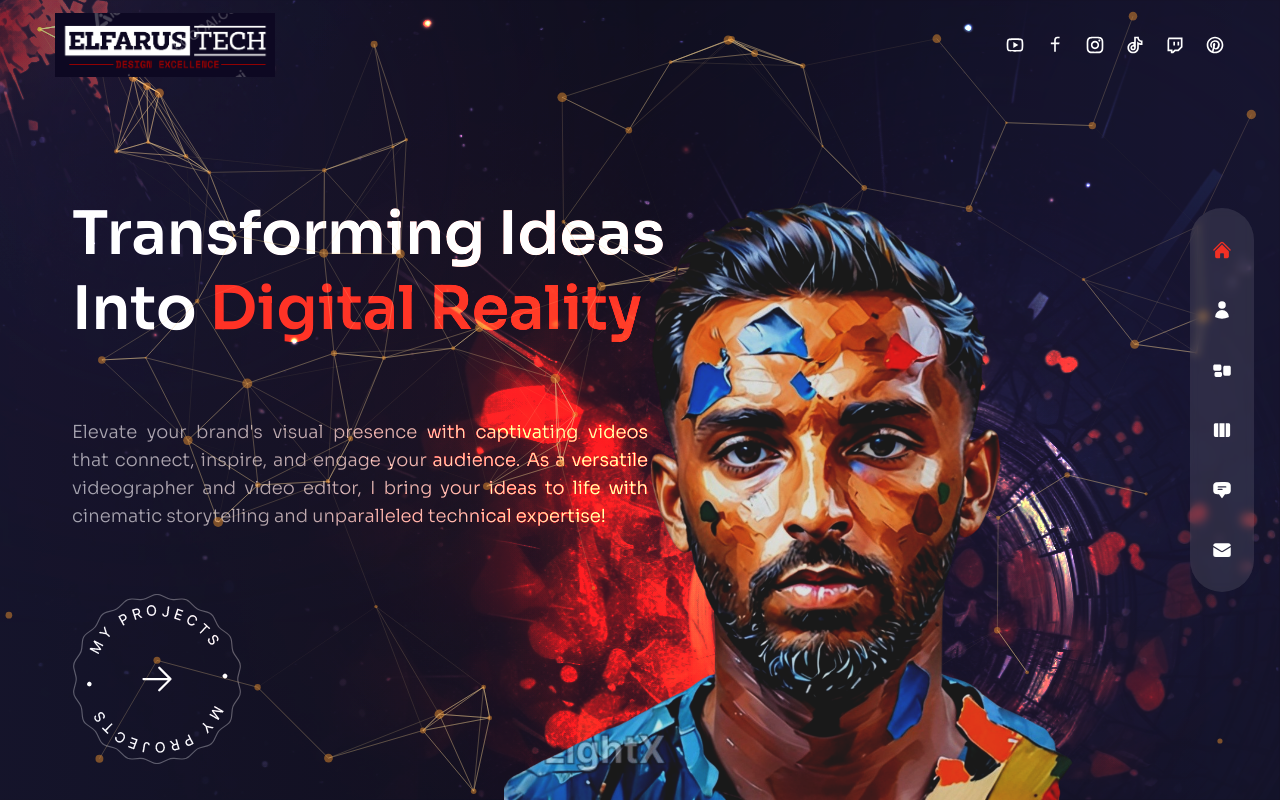
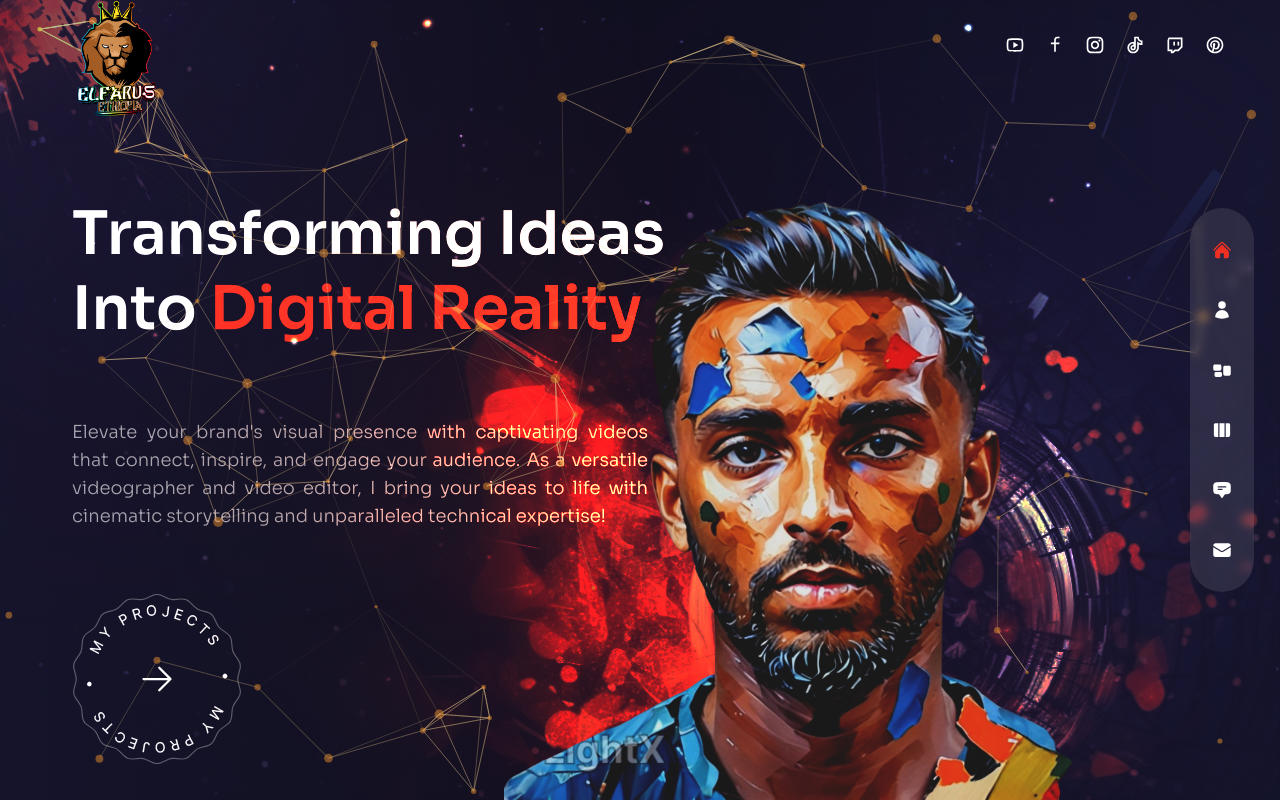
Before and after one commit to Besufekad-HAZ/Elfarus-Portfolio, a Next.js app: page / in a window 1280 px wide. Built offline with nearby package versions, Linux system fonts and the light colour scheme.

Commit message:
Update the logo

```diff
--- a/components/Header.js
+++ b/components/Header.js
@@ -13,14 +13,14 @@ const Header = () => {
       <div className="container mx-auto">
         <div className="flex flex-col lg:flex-row justify-between items-center gap-y-3 py-4 sm:py-6 lg:py-8">
           {/* Logo */}
-          <Link href={"/"}>
+          <Link href={"/"} style={{ marginTop: 10 }}>
             <Image
-              src="/logo.png"
+              src="/logo1.png"
               alt="Logo"
-              width={180}
-              height={40}
+              width={100}
+              height={20}
               priority={true}
-              className="cursor-pointer mix-blend-color-dodge z-10 sm:w-[200px] md:w-[220px]"
+              className="mt-3 cursor-pointer mix-blend-color-dodge z-10 w-[100px] md:w-[120px] h-auto"
             />
           </Link>
           {/* Socials */}
```
Also changed, not shown: public/logo1.png (added), 1 other file (tests, documents, lock files or other folders).
